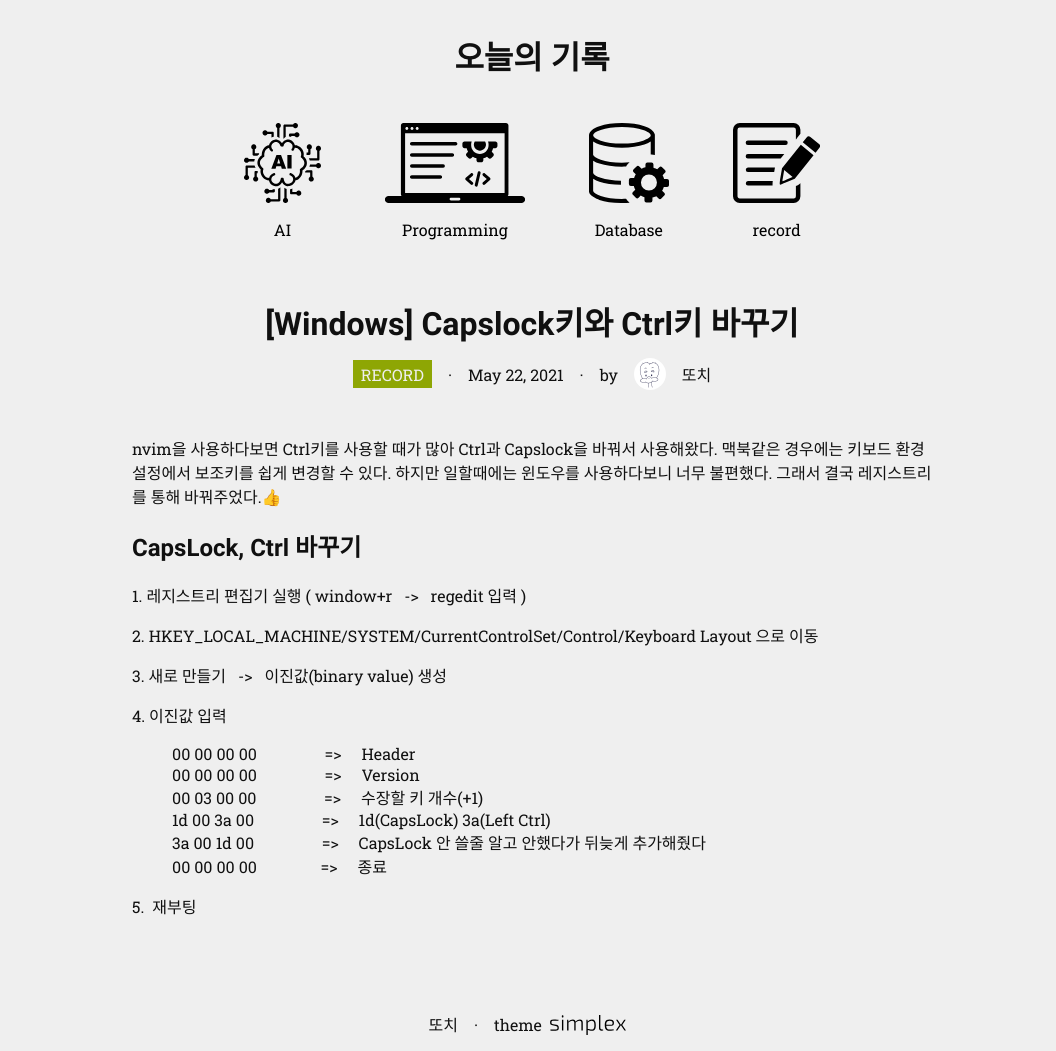
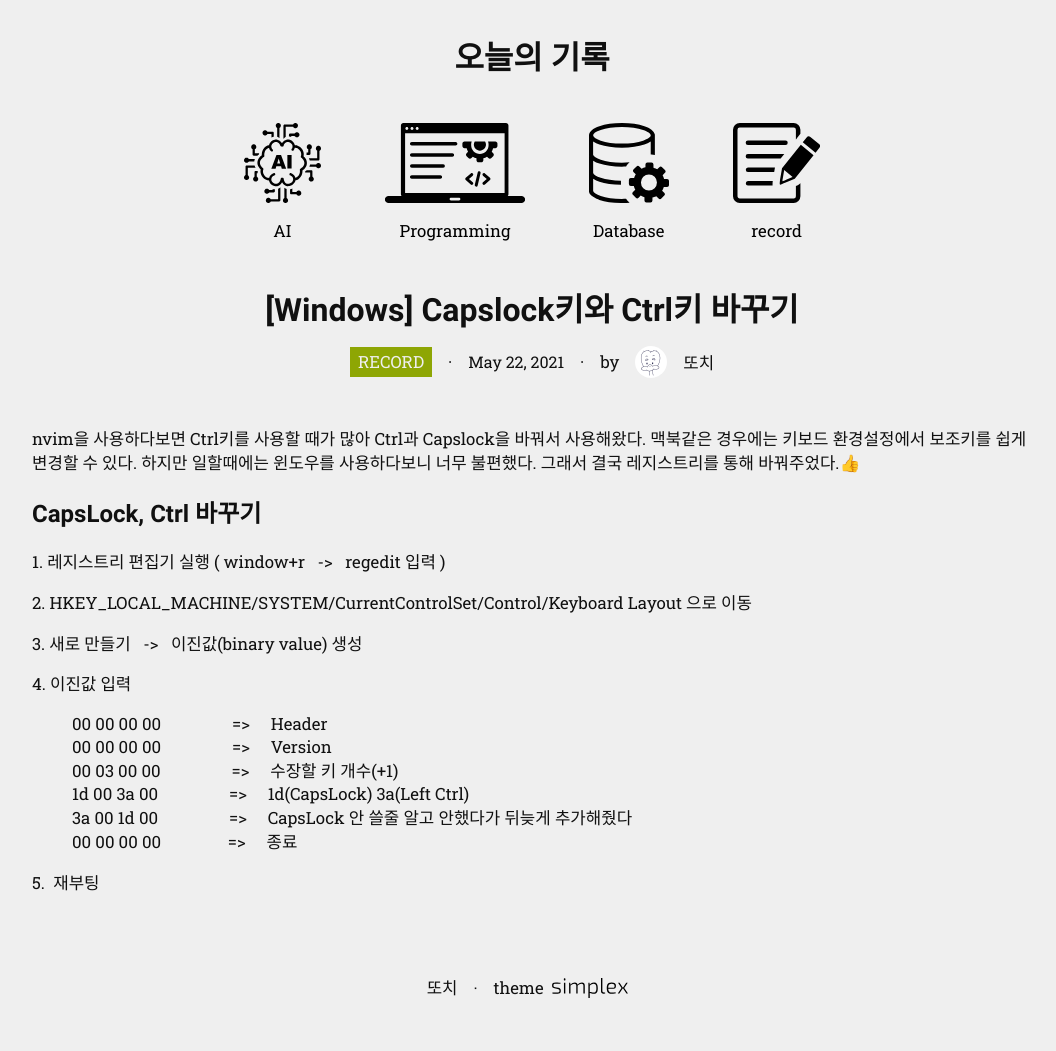
Before and after one commit to y-ddochi/y-ddochi.github.io, a Jekyll site: the page built from _posts/2021-05-22-window-key-setting.md, in a window 1280 px wide. Shown: the whole page, without its empty margins (108-1164 px from the left). Built offline with Jekyll 4.4.1, drawn with Linux system fonts in a browser that asks for light colours; after the commit the page ends 1015 px from its top, so only the background shows below that.

Commit message:
minor update

```diff
--- a/_sass/_post.scss
+++ b/_sass/_post.scss
@@ -6,9 +6,8 @@
 .post{
 
     justify-self: center;
-    margin: 2rem 2rem;
+    margin: 1rem 2rem;
     max-width: 1000px;
-		width: 50rem;
     @include flexbox{
         flex-direction: column;
         justify-content: flex-start;
--- a/_sass/_variables.scss
+++ b/_sass/_variables.scss
@@ -271,7 +271,7 @@
 // SIZES
 :root{
 
-    --s-p: 1rem;
+    --s-p: 1.05rem;
 }
 
 // FONTS
```
